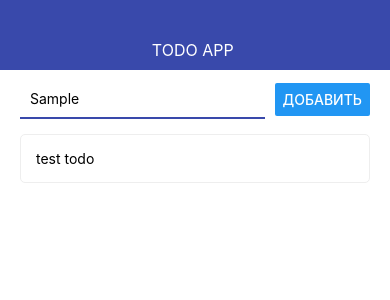
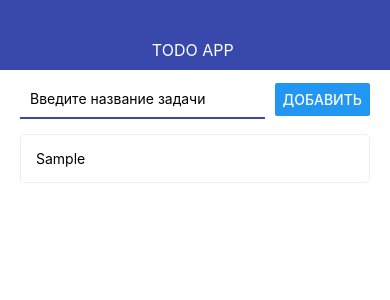
Before and after one commit to peregonb/ReactNative-course, a React Native app: screen / in a window 390 px wide. Both pictures are taken after typing "Sample" into the empty fields and a click on the button "ДОБАВИТЬ". Shown: the top 300 px of the page. Built offline with nearby package versions, Linux system fonts and the light colour scheme.

Commit message:
refactor

```diff
--- a/App.js
+++ b/App.js
@@ -1,42 +1,37 @@
 import React, {useState} from 'react';
-import {StyleSheet, Text, View} from 'react-native';
-import {Navbar} from "./src/Navbar";
-import {AddTodo} from "./src/AddTodo";
-import {Todo} from "./src/Todo";
+import {StyleSheet, View} from 'react-native';
+import {Navbar} from "./src/components/Navbar";
+import {MainScreen} from "./src/screens/MainScreen";
+import {TodoScreen} from "./src/screens/TodoScreen";
 
-export default () => {
+export default function App() {
     const [todos, setTodos] = useState([]);
+    const [todoId, setTodoId] = useState(null);
 
     const addTodo = title => {
-        // const newTodo = {
-        //     id: Date.now().toString(),
-        //     title: title
-        // };
-        // setTodos(todos.concat([newTodo])) мутирующа
-        // setTodos((prevTodos) => {
-        //     return [
-        //         ...prevTodos,
-        //         newTodo
-        //     ]
-        // })
-
-        setTodos(prev => [...prev,
+        setTodos(prev => [
             {
                 id: Date.now().toString(),
                 title
-            }
+            },
+            ...prev
         ])
     };
+    const removeTodo = todoId => {
+        setTodos(prev => prev.filter(todo => todo.id !== todoId));
+    };
+
+    let content = <MainScreen addTodo={addTodo} removeTodo={removeTodo} todos={todos}/>;
+
+    if (todoId) {
+        content = <TodoScreen/>
+    }
 
     return (
         <View style={styles.container}>
             <Navbar/>
             <View style={styles.wrapper}>
-                <AddTodo onSubmit={addTodo}/>
-
-                <View>
-                    {todos.map(todo => <Todo key={todo.id} todo={todo}/>)}
-                </View>
+                {content}
             </View>
         </View>
     )
@@ -44,9 +39,13 @@ export default () => {
 
 
 const styles = StyleSheet.create({
-    container: {},
+    container: {
+        flex: 1
+    },
     wrapper: {
         paddingHorizontal: 20,
-        paddingVertical: 10
+        paddingVertical: 10,
+        flex: 1,
+        marginBottom: 10
     },
 });
--- a/src/AddTodo.js
+++ /dev/null
@@ -1,32 +0,0 @@
-import React from 'react';
-import {View, StyleSheet, TextInput, Button} from 'react-native';
-
-export const AddTodo = ({onSubmit}) => {
-
-    const pressHandler = () => {
-        onSubmit('test todo');
-    };
-
-    return (
-        <View style={styles.block}>
-            <TextInput style={styles.input}/>
-            <Button title={"Добавить"} onPress={pressHandler}/>
-        </View>
-    )
-};
-
-let styles = StyleSheet.create({
-    block: {
-        flexDirection: 'row',
-        justifyContent: 'space-between',
-        alignItems: 'center',
-        marginBottom: 15
-    },
-    input: {
-        width: '70%',
-        padding: 10,
-        borderStyle: 'solid',
-        borderBottomWidth: 2,
-        borderBottomColor: '#3949ab'
-    }
-});
--- a/src/Todo.js
+++ /dev/null
@@ -1,22 +0,0 @@
-import React from 'react';
-import {View, Text, StyleSheet} from 'react-native';
-
-export const Todo = ({todo}) => {
-    return (
-        <View style={styles.todo}>
-            <Text>{todo.title}</Text>
-        </View>
-    )
-};
-
-let styles = StyleSheet.create({
-    todo: {
-        flexDirection: "row",
-        alignItems: "center",
-        padding: 15,
-        borderWidth: 1,
-        borderColor: '#eee',
-        borderRadius: 5,
-        marginBottom: 10
-    },
-});
--- /dev/null
+++ b/src/components/AddTodo.js
@@ -0,0 +1,44 @@
+import React, {useState} from 'react';
+import {Alert, Button, StyleSheet, TextInput, View} from 'react-native';
+
+export const AddTodo = ({onSubmit}) => {
+
+    const [value, setValue] = useState("");
+
+    const pressHandler = () => {
+        if (value.trim()) {
+            onSubmit(value);
+            setValue("");
+        } else {
+            Alert.alert("Название задачи не может быть пустым");
+        }
+    };
+
+    return (
+        <View style={styles.block}>
+            <TextInput style={styles.input}
+                       onChangeText={text => setValue(text)}
+                       value={value}
+                       placeholder={"Введите название задачи"}
+                       autoCorrect={false}
+            />
+            <Button title={"Добавить"} onPress={pressHandler}/>
+        </View>
+    )
+};
+
+let styles = StyleSheet.create({
+    block: {
+        flexDirection: 'row',
+        justifyContent: 'space-between',
+        alignItems: 'center',
+        marginBottom: 15
+    },
+    input: {
+        width: '70%',
+        padding: 10,
+        borderStyle: 'solid',
+        borderBottomWidth: 2,
+        borderBottomColor: '#3949ab'
+    }
+});
--- a/src/Navbar.js
+++ b/src/components/Navbar.js
@@ -1,7 +1,7 @@
 import React from 'react';
 import {View, Text, StyleSheet} from 'react-native';
 
-export const Navbar = (props) => {
+export const Navbar = () => {
     return (
         <View style={styles.navbar}>
             <Text style={styles.text}>Todo App </Text>
--- /dev/null
+++ b/src/components/Todo.js
@@ -0,0 +1,26 @@
+import React from 'react';
+import {StyleSheet, Text, TouchableOpacity, View} from 'react-native';
+
+export const Todo = ({todo, removeTodo}) => {
+    return (
+        <TouchableOpacity activeOpacity={0.5}
+                          onPress={() => console.log(`pressed ${todo.id}`)}
+                          onLongPress={() => removeTodo(todo.id)}>
+            <View style={styles.todo}>
+                <Text>{todo.title}</Text>
+            </View>
+        </TouchableOpacity>
+    )
+};
+
+let styles = StyleSheet.create({
+    todo: {
+        flexDirection: "row",
+        alignItems: "center",
+        padding: 15,
+        borderWidth: 1,
+        borderColor: '#eee',
+        borderRadius: 5,
+        marginBottom: 10
+    },
+});
--- /dev/null
+++ b/src/screens/MainScreen.js
@@ -0,0 +1,21 @@
+import React from 'react';
+import {FlatList, StyleSheet, View} from 'react-native';
+import {AddTodo} from "../components/AddTodo";
+import {Todo} from "../components/Todo";
+
+export const MainScreen = ({addTodo, todos, removeTodo}) => {
+    return (
+        <View style={styles.block}>
+            <AddTodo onSubmit={addTodo}/>
+            <FlatList
+                keyExtractor={item => item.id.toString()}
+                data={todos}
+                renderItem={({item}) => <Todo todo={item} removeTodo={removeTodo}/>}
+            />
+        </View>
+    )
+};
+
+let styles = StyleSheet.create({
+    block: {}
+});
--- /dev/null
+++ b/src/screens/TodoScreen.js
@@ -0,0 +1,16 @@
+import React from 'react';
+import {StyleSheet, Text, View} from 'react-native';
+
+export const TodoScreen = (props) => {
+    return (
+        <View style={styles.block}>
+            <Text>todo screen</Text>
+        </View>
+    )
+};
+
+let styles = StyleSheet.create({
+    block: {
+
+    }
+});
```
Also changed, not shown: package.json (+5 -2 lines), 1 other file (tests, documents, lock files or other folders).
